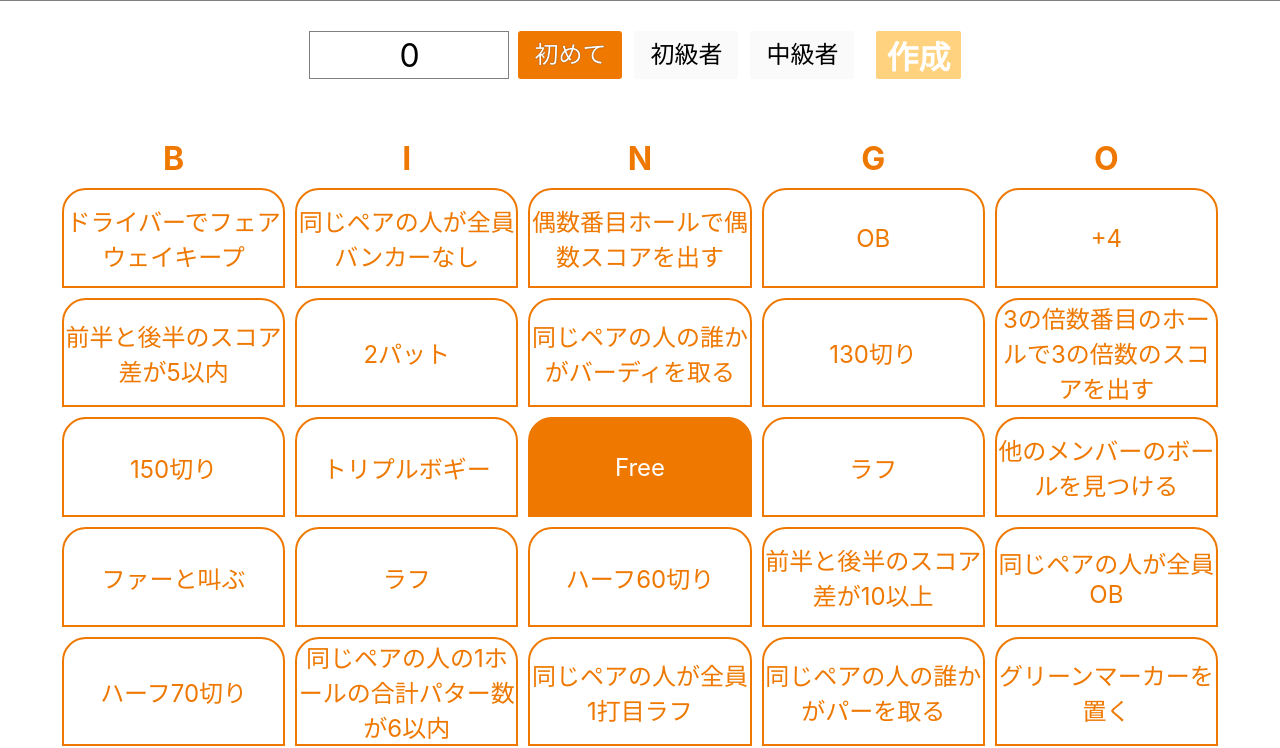
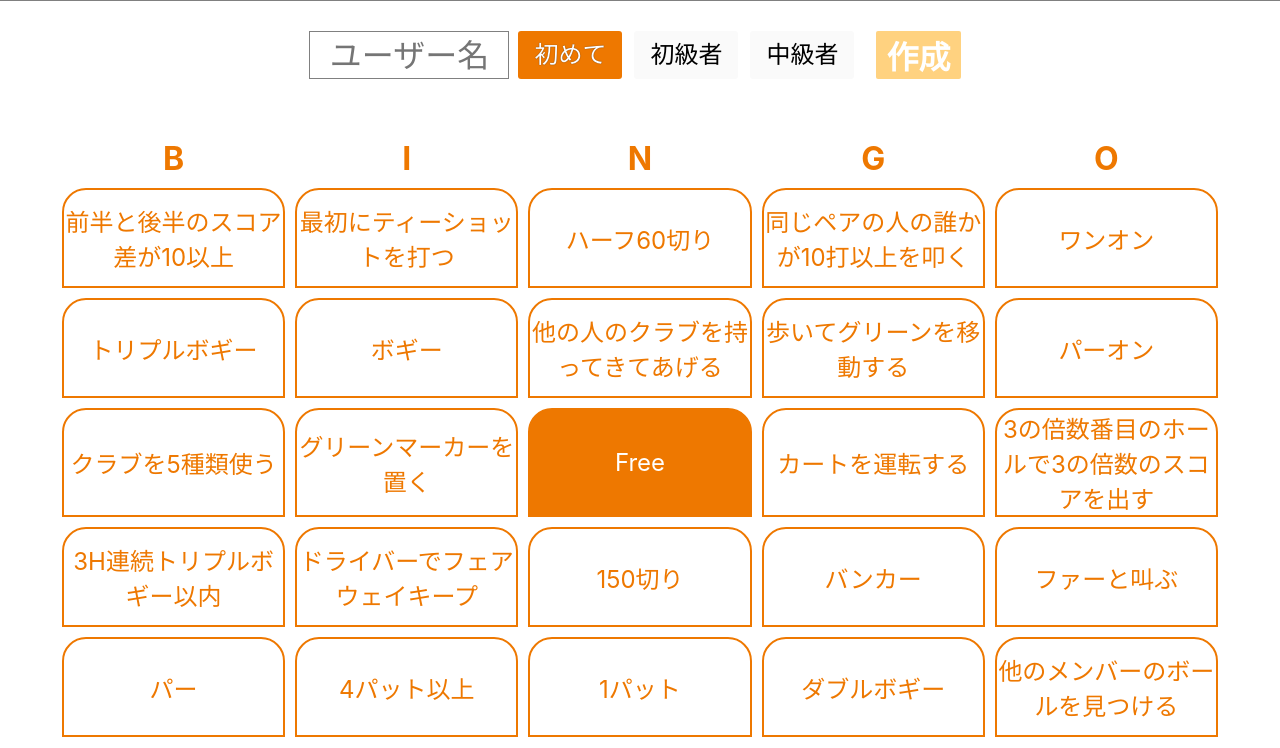
Before and after one commit to yiskw713/golf_bingo, a plain HTML site: page index.html in a window 1280 px wide. Shown: the part 89-837 px from the top of the page. Drawn offline with Linux system fonts and the light colour scheme; some packages are replaced by stand-ins of ours.

Commit message:
Update pannels and fixubug

```diff
--- a/index.html
+++ b/index.html
@@ -38,7 +38,7 @@
         <div class="container">
             <!-- チェックボックス -->
             <div class="inputbox">
-                <input type="text" id="usernameInput" value=0 placeholder="ユーザー名">
+                <input type="text" id="usernameInput" placeholder="ユーザー名">
 
                 <input id="beginner" class="radio-inline__input" type="radio" name="radioButton" value="beginner"
                     checked="checked" />
--- a/js/pannel.js
+++ b/js/pannel.js
@@ -1,8 +1,6 @@
 const commonPannels = [
     "ドライバーでフェアウェイキープ",
-    "ラフ",
     "バンカー",
-    "ラフ",
     "池ぽちゃ",
     "OB",
     "1パット",
@@ -20,28 +18,25 @@ const commonPannels = [
     "前半と後半のスコア差が10以上",
     "同じペアの人が全員OBなしでホールアウト",
     "同じペアの人が全員ダブルボギー以内",
-    "同じペアの人が全員バンカーなし",
-    "同じペアの人が全員2パット以内",
-    "同じペアの人が全員OB",
     "同じペアの人が全員1打目フェアウェイキープ",
-    "同じペアの人が全員1打目ラフ",
-    "同じペアの人の誰かがパーを取る",
     "同じペアの人の誰かがバーディを取る",
     "同じペアの人の誰かが10打以上を叩く",
     "同じペアの人の1ホールの合計打数が12打以内",
-    "同じペアの人の1ホールの合計打数が15打以内",
+    "偶数番目ホールで偶数スコアを出す",
     "3の倍数番目のホールで3の倍数のスコアを出す",
-    "偶数番目ホールで偶数スコアを出す",
-    "同じペアの人の1ホールの合計パター数が6以内",
-    "同じペアの人の1ホールの合計パター数が9以上",
+    "パー",
+    "ボギー",
+    "ダブルボギー",
+    "1H10打以上",
+    "チップイン",
+    "ワンオン",
+    "パーオン",
+    "プレ4からのグリーンオン",
 ];
 
 const beginnerPannels = commonPannels.concat([
-    "ボギー",
-    "ダブルボギー",
     "トリプルボギー",
     "+4",
-    "1H10打以上",
     "130切り",
     "150切り",
     "ハーフ60切り",
@@ -49,13 +44,10 @@ const beginnerPannels = commonPannels.concat([
     "3H連続トリプルボギー以内",
     "グリーンマーカーを置く",
     "最初にティーショットを打つ",
-    "クラブを全種類使う",
+    "クラブを5種類使う",
 ]);
 
 const intermediatePannels = commonPannels.concat([
-    "パー",
-    "ボギー",
-    "ダブルボギー",
     "トリプルボギー",
     "130切り",
     "110切り",
@@ -63,24 +55,15 @@ const intermediatePannels = commonPannels.concat([
     "ハーフ50切り",
     "ハーフ60切り",
     "3H連続ダブルボギー以内",
-    "チップイン",
-    "ワンオン",
-    "パーオン",
 ]);
 
 const expertPannels = commonPannels.concat([
     "バーディー",
-    "パー",
-    "ボギー",
-    "ダブルボギー",
     "100切り",
     "120切り",
     "ハーフ45切り",
     "ハーフ55切り",
     "3H連続ボギー以内",
-    "チップイン",
-    "ワンオン",
-    "パーオン",
 ]);
 
 
--- a/js/script.js
+++ b/js/script.js
@@ -53,8 +53,15 @@ const getCookie = () => {
 
             if (cookie[0] === "level") {
                 const val = cookie[1];
-                const radioButton = document.getElementsByName("radioButton");
-                radioButton.value = val;
+                const elements = document.getElementsByName("radioButton");
+
+                for (let i = 0; i < elements.length; i++) {
+                    if (elements.item(i).value == val) {
+                        elements.item(i).checked = true;
+                    } else {
+                        elements.item(i).checked = false;
+                    }
+                }
             }
         }
     }
@@ -290,6 +297,5 @@ const getSeedFromUserName = (username) => {
     return charCodeSum;
 }
 
-// buttonがクリックされた時にキャラクターを選ぶ
 const button = document.getElementById("button");
 button.addEventListener("click", changeScore);
```
